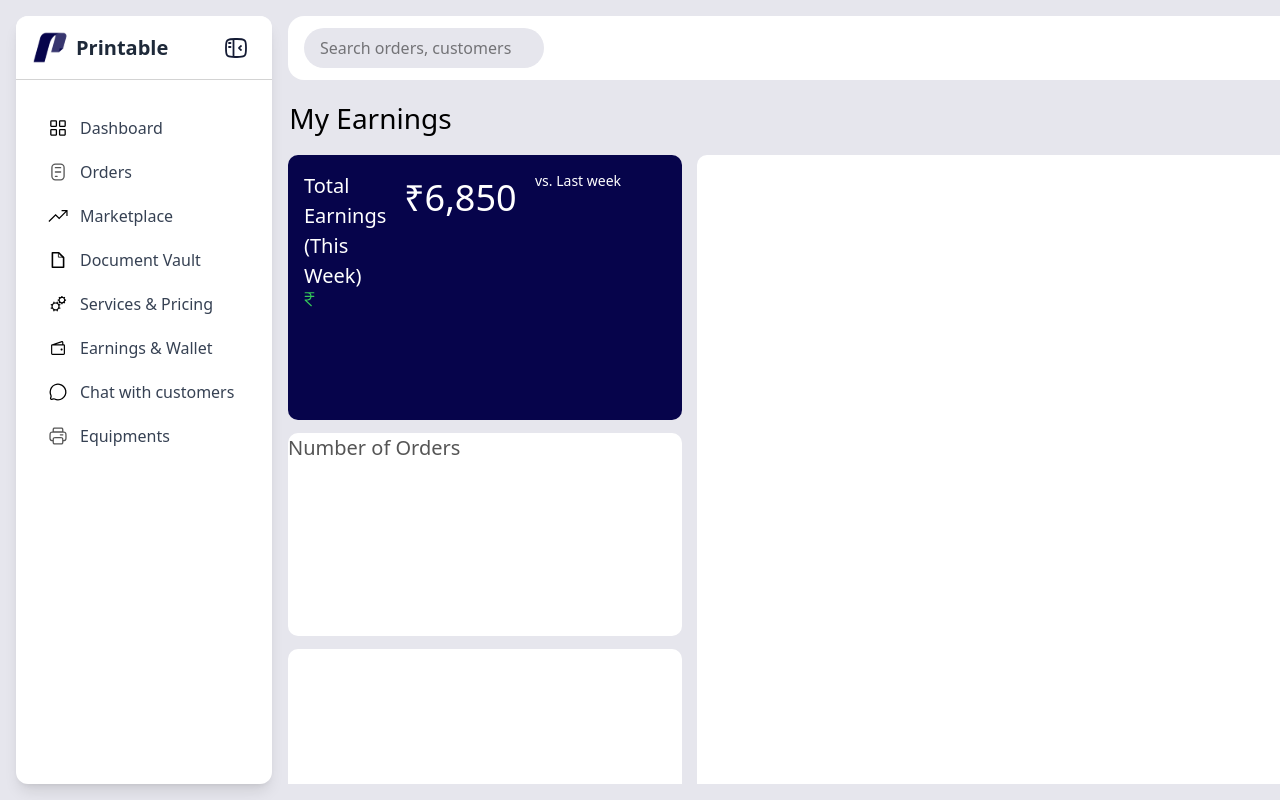
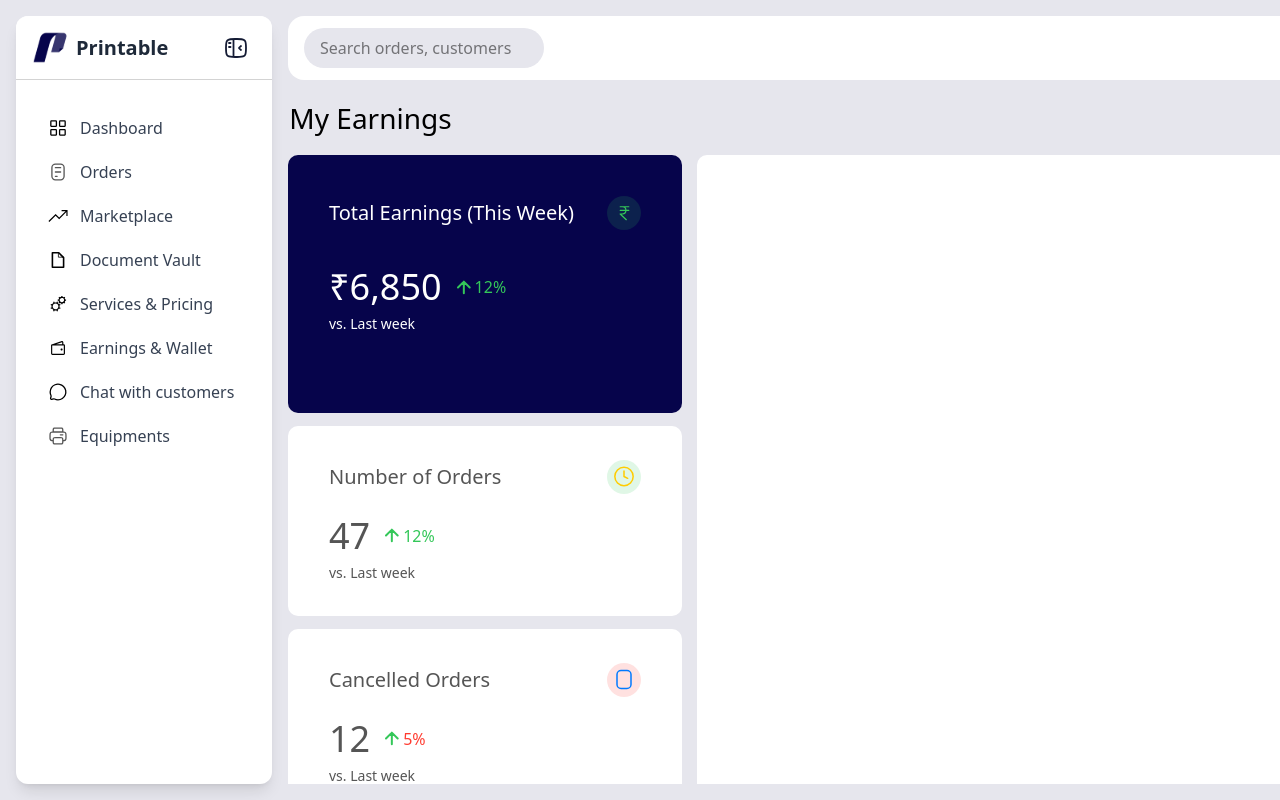
Before and after one commit to Printable-GBJBUZZ/printable-merchant, a Next.js app: page /earnings-wallet in a window 1280 px wide. Built offline with nearby package versions, Linux system fonts and the light colour scheme.

Commit message:
Worked of blocks

```diff
--- a/components/Earnings&Wallet/Earnings/Blocks/CancelledOrdersBlock.tsx
+++ b/components/Earnings&Wallet/Earnings/Blocks/CancelledOrdersBlock.tsx
@@ -1,3 +1,31 @@
-export default function CancelledOrdersBlock(){
-    return <div className="w-full flex-1 rounded-[10px] bg-[#FFFFFF]"></div>;
+import Arrow from "@/icons/EarningsWallet/Arrow";
+import Note from "@/icons/EarningsWallet/Note";
+
+export default function CancelledOrdersBlock() {
+  return (
+    <div className="w-full h-[190px]">
+      <div className="w-full h-full rounded-[10px] bg-[#FFFFFF] flex flex-col justify-center">
+        <div className="text-[#555555] text-[20px] flex flex-row items-center justify-between ml-[41px] mr-[41px]">
+          <span>Cancelled Orders</span>
+          <div className="w-[34px] h-[34px] bg-[#FF3B3026] rounded-[17px] flex justify-center items-center">
+            <Note />
+          </div>
+        </div>
+        <div className="flex flex-col">
+          <div className="h-full w-full text-[#555555] text-[36px] flex flex-row items-center ml-[41px] mt-[15px]">
+            {" "}
+            12
+            <div className="ml-[15px] flex items-center gap-1">
+              <Arrow />
+              <span className="text-base text-[#FF3B30]">5%</span>
+            </div>
+          </div>
+          <div className="h-full w-full text-[#555555] text-sm ml-[41px]">
+            {" "}
+            vs. Last week
+          </div>
+        </div>
+      </div>
+    </div>
+  );
 }
--- a/components/Earnings&Wallet/Earnings/Blocks/NumberofOrdersBlock.tsx
+++ b/components/Earnings&Wallet/Earnings/Blocks/NumberofOrdersBlock.tsx
@@ -1,12 +1,31 @@
-export default function NumberofOrdersBlock(){
-    return (
-      <div className="w-full flex-1 rounded-[10px] bg-[#FFFFFF]">
-        <div className="text-[20px] text-[#555555]">
-          <div>Number of Orders</div>
-          {/* logo */}
-          <div></div>
+import Clock from "@/icons/EarningsWallet/Clock";
+import Arrow from "@/icons/EarningsWallet/Arrow";
+
+export default function NumberofOrdersBlock() {
+  return (
+    <div className="w-full h-[190px]">
+      <div className="w-full h-full rounded-[10px] bg-[#FFFFFF] flex flex-col justify-center">
+        <div className="text-[#555555] text-[20px] flex flex-row items-center justify-between ml-[41px] mr-[41px]">
+          <span>Number of Orders</span>
+          <div className="w-[34px] h-[34px] bg-[#34C75926] rounded-[17px] flex justify-center items-center">
+            <Clock />
+          </div>
         </div>
-        <div></div>
+        <div className="flex flex-col">
+          <div className="h-full w-full text-[#555555] text-[36px] flex flex-row items-center ml-[41px] mt-[15px]">
+            {" "}
+            47
+            <div className="ml-[15px] flex items-center gap-1">
+              <Arrow />
+              <span className="text-base text-[#34C759]">12%</span>
+            </div>
+          </div>
+          <div className="h-full w-full text-[#555555] text-sm ml-[41px]">
+            {" "}
+            vs. Last week
+          </div>
+        </div>
       </div>
-    );
+    </div>
+  );
 }
--- a/components/Earnings&Wallet/Earnings/Blocks/TotalEarningsBlock.tsx
+++ b/components/Earnings&Wallet/Earnings/Blocks/TotalEarningsBlock.tsx
@@ -1,22 +1,31 @@
 import Money from "@/icons/EarningsWallet/Money";
+import Arrow from "@/icons/EarningsWallet/Arrow";
 
 export default function TotalEarningsBlock(){
     return (
-      <div className="w-[394px] h-[38%]">
-        <div className="w-full h-full rounded-[10px] bg-[#06044B] p-4 flex flex-row">
-          <div className="text-[#FFFFFF] text-[20px]">
-            Total Earnings (This Week)
-            <div className="w-[100px] h-[100px]">
+      <div className="w-[394px] h-[258px]">
+        <div className="w-full h-full rounded-[10px] bg-[#06044B] flex flex-col">
+          <div className="text-[#FFFFFF] text-[20px] flex flex-row items-center justify-between ml-[41px] mr-[41px] mt-[41px]">
+            <span>Total Earnings (This Week)</span>
+            <div className="w-[34px] h-[34px] bg-[#34C75926] rounded-[17px] flex justify-center items-center">
               <Money />
             </div>
           </div>
-          <div className="h-full w-full text-[#FFFFFF] text-[36px]">
-            {" "}
-            ₹6,850
-          </div>
-          <div className="h-full w-full text-[#FFFFFF] text-sm">
-            {" "}
-            vs. Last week
+          <div className="flex flex-col">
+            <div className="h-full w-full text-[#FFFFFF] text-[36px] flex flex-row items-center ml-[41px] mt-[30px]">
+              {" "}
+              ₹6,850
+              <div className="ml-[15px] flex items-center gap-1">
+                <Arrow />
+                <span className="text-base text-[#34C759]">
+                  12%
+                </span>
+              </div>
+            </div>
+            <div className="h-full w-full text-[#FFFFFF] text-sm ml-[41px]">
+              {" "}
+              vs. Last week
+            </div>
           </div>
         </div>
       </div>
--- a/components/Earnings&Wallet/Earnings/EarningsMain.tsx
+++ b/components/Earnings&Wallet/Earnings/EarningsMain.tsx
@@ -90,7 +90,7 @@ export default function EarningsMain() {
 
   return (
     <>
-      <div className="w-full h-[67%] flex flex-row">
+      <div className="w-full flex flex-row">
         <div className="w-[420px] h-full flex flex-col gap-[13px]">
           {/* total earning */}
           <TotalEarningsBlock />
@@ -100,16 +100,16 @@ export default function EarningsMain() {
         </div>
 
         {/* chart */}
-        <div className="w-full h-full rounded-[10px] bg-[#FFFFFF] ml-[15px]"></div>
+        <div className="w-full h-[664px] rounded-[10px] bg-[#FFFFFF] ml-[15px]"></div>
       </div>
 
       {/* Transaction History */}
-      <div className="w-full h-[10%] text-[28px] pt-[30px]">
+      <div className="w-full h-[6%] text-[28px] pt-[30px]">
         Transaction History
       </div>
 
       {/* Recent Transactions */}
-      <div className="w-full rounded-[12px] mt-[12px] bg-[#FFFFFF] flex flex-col pb-[60px]">
+      <div className="w-full rounded-[12px] mt-[8px] bg-[#FFFFFF] flex flex-col pb-[60px]">
         {/* Top Navigation */}
         <RecentTransactionsHeader />
 
--- /dev/null
+++ b/icons/EarningsWallet/Arrow.tsx
@@ -0,0 +1,19 @@
+export default function Arrow(){
+    return (
+      <svg
+        width="14"
+        height="15"
+        viewBox="0 0 14 15"
+        fill="none"
+        xmlns="http://www.w3.org/2000/svg"
+      >
+        <path
+          d="M6.83333 13.3334V1.66669M6.83333 1.66669L1 7.50002M6.83333 1.66669L12.6667 7.50002"
+          stroke="#34C759"
+          strokeWidth="2"
+          strokeLinecap="round"
+          strokeLinejoin="round"
+        />
+      </svg>
+    );
+}
--- /dev/null
+++ b/icons/EarningsWallet/Clock.tsx
@@ -0,0 +1,19 @@
+export default function Clock(){
+    return (
+      <svg
+        width="20"
+        height="21"
+        viewBox="0 0 20 21"
+        fill="none"
+        xmlns="http://www.w3.org/2000/svg"
+      >
+        <path
+          d="M10.0007 4.99998V10.5L13.6673 12.3333M19.1673 10.5C19.1673 15.5625 15.0632 19.6666 10.0007 19.6666C4.93804 19.6666 0.833984 15.5625 0.833984 10.5C0.833984 5.43737 4.93804 1.33331 10.0007 1.33331C15.0632 1.33331 19.1673 5.43737 19.1673 10.5Z"
+          stroke="#FFCC00"
+          strokeWidth="1.5"
+          strokeLinecap="round"
+          strokeLinejoin="round"
+        />
+      </svg>
+    );
+}
--- /dev/null
+++ b/icons/EarningsWallet/Note.tsx
@@ -0,0 +1,21 @@
+export default function Note(){
+    return (
+      <svg
+        width="16"
+        height="21"
+        viewBox="0 0 16 21"
+        fill="none"
+        xmlns="http://www.w3.org/2000/svg"
+      >
+        <rect
+          x="1"
+          y="1.5"
+          width="14"
+          height="18"
+          rx="4"
+          stroke="#007AFF"
+          strokeWidth="1.5"
+        />
+      </svg>
+    );
+}
```
